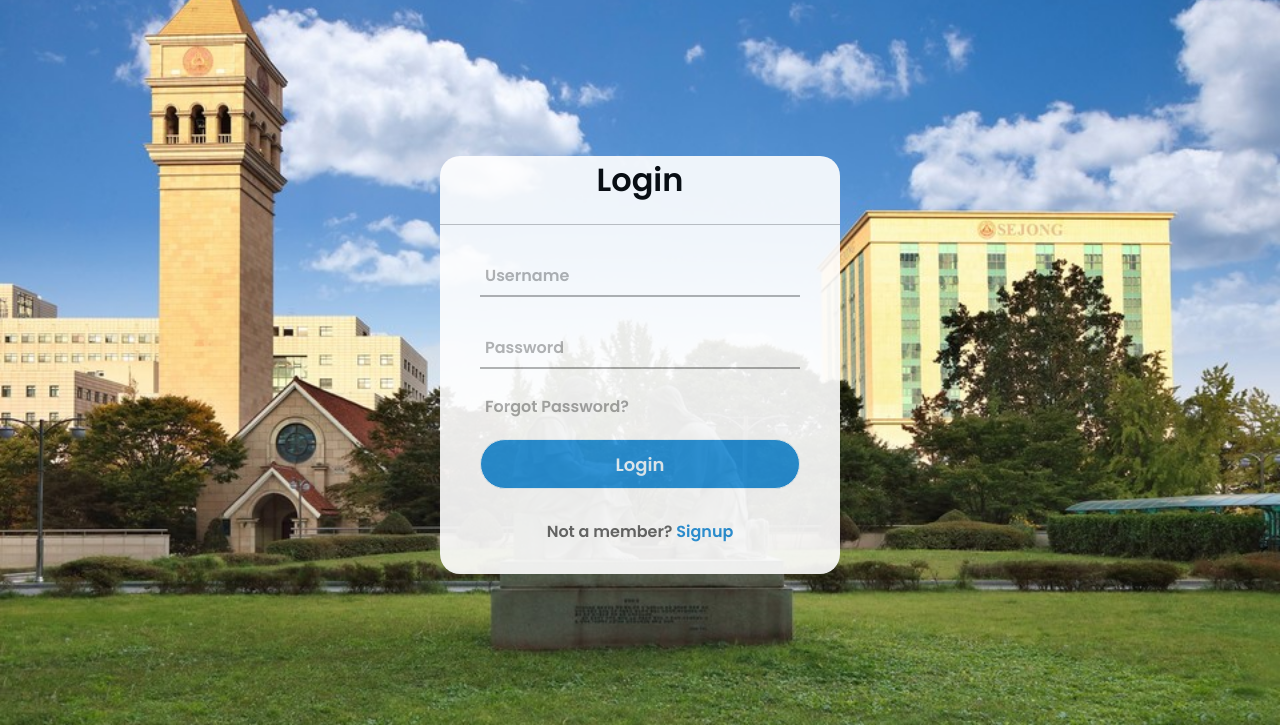
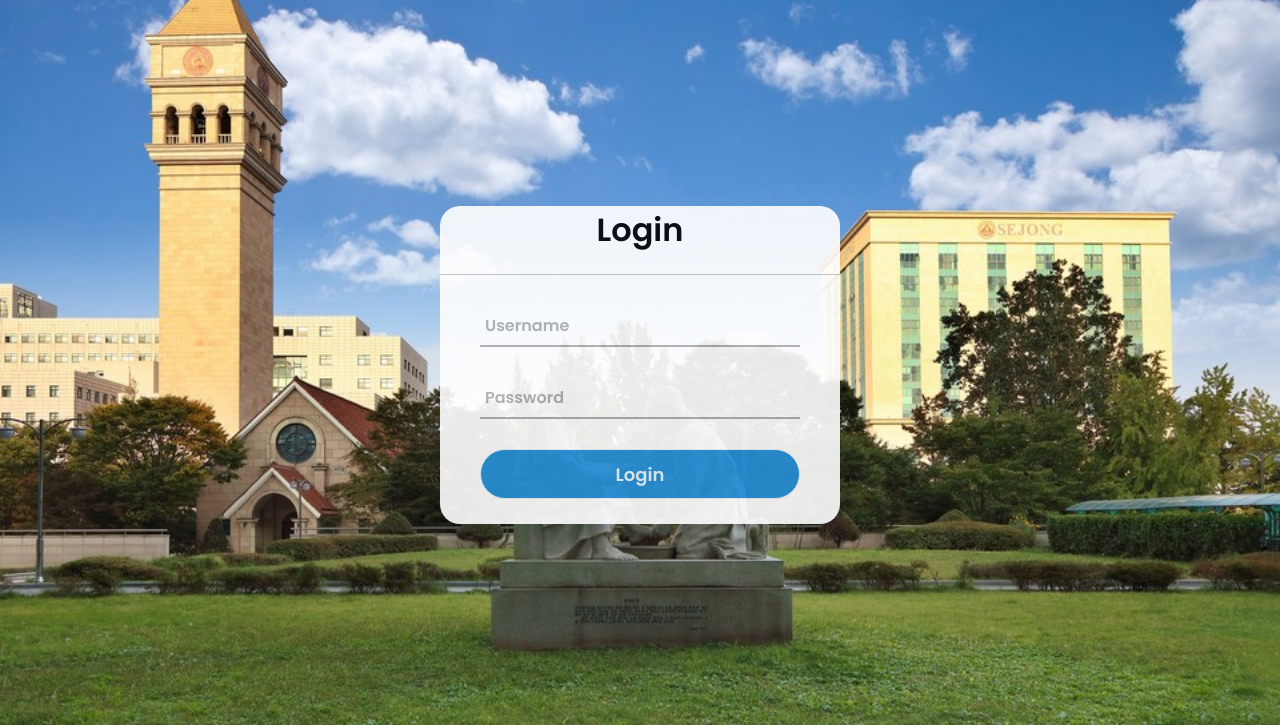
Before and after one commit to LeeDayday/sejong_flashcard, a Django app: page /login/ in a window 1280 px wide. Shown: the part 75-800 px from the top of the page. Run offline with Django 4.2, Linux system fonts and the light colour scheme; some web fonts are replaced.

Commit message:
로그인 미사용 버튼 제거

```diff
--- a/templates/login.html
+++ b/templates/login.html
@@ -21,9 +21,8 @@
           <span></span>
           <label>Password</label>
         </div>
-        <div class="pass">Forgot Password?</div>
         <input type="submit" value="Login" />
-        <div class="signup_link">Not a member? <a href="#">Signup</a></div>
+        <br><br>
       </form>
     </div>
 {% endblock %}
```
